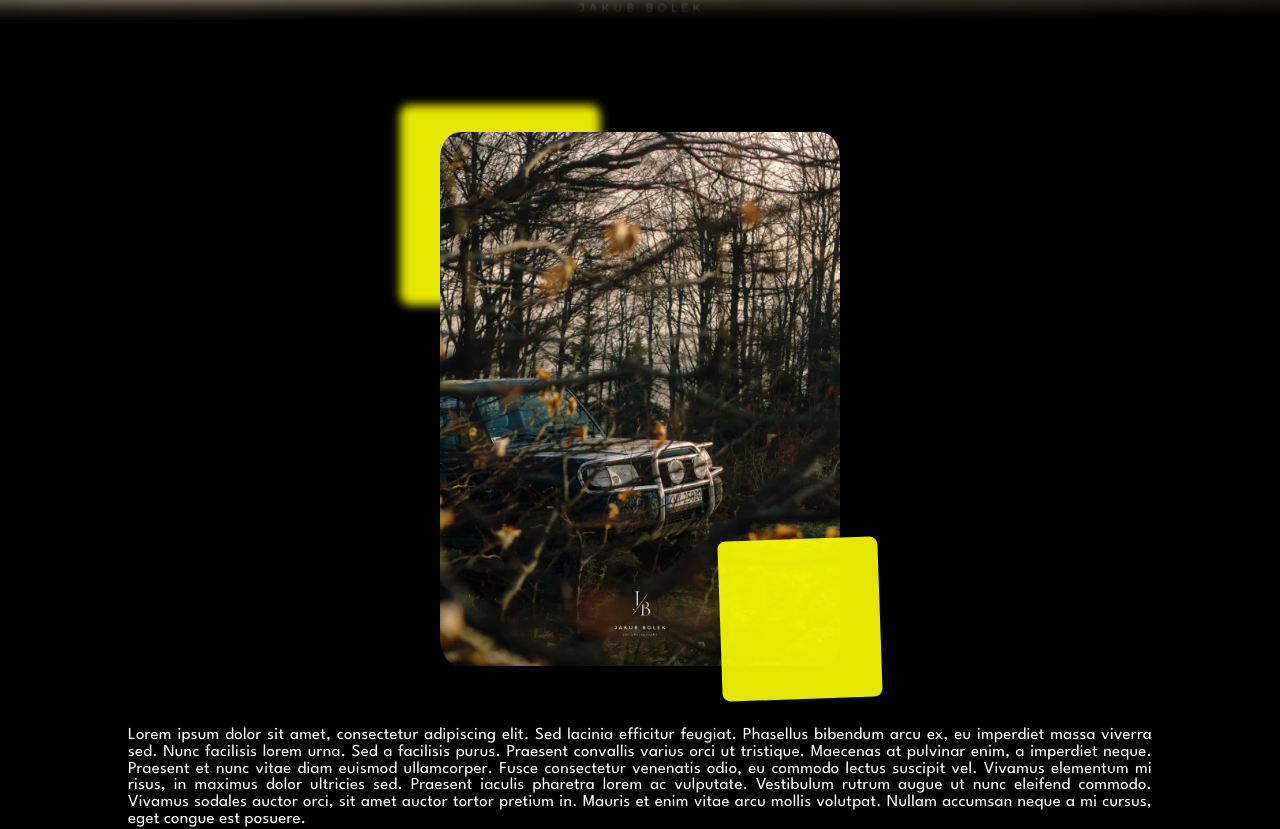
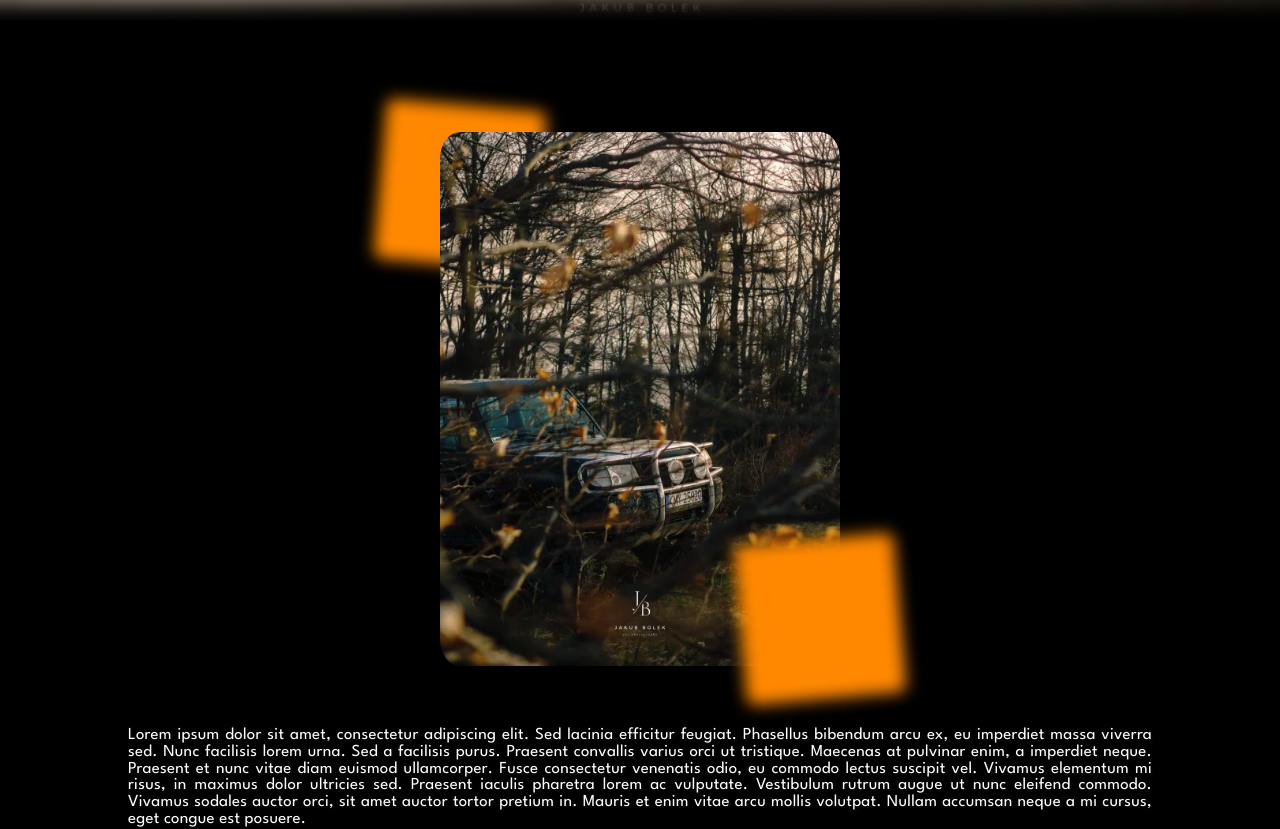
Before and after one commit to MateuszJankowski02/BolekPortfolio, a Nuxt app: page / in a window 1280 px wide. Shown: the part 780-1609 px from the top of the page. Built offline with nearby package versions, Linux system fonts and the light colour scheme; no server answers.

Commit message:
Deleted home button because it had no purpose

```diff
--- a/assets/styles/abstracts/_variables.scss
+++ b/assets/styles/abstracts/_variables.scss
@@ -1,5 +1,6 @@
-$backgroundColor: #0A0A0A;
-$fontColor: #FFFFFF;
+$primaryColor: #0A0A0A;
+$secondaryColor: #FFFFFF;
+$tertiaryColor: #ff8800;
 
 // components/gallery
 $transitionTime: 1000ms;
@@ -8,8 +9,8 @@ $transitionTime: 1000ms;
 $aboutImageWidth: clamp(200px, 20rem, 400px);
 
 //components/cardset
-$cardWidth: clamp(120px, 10rem, 300px);
-$cardHeight: clamp(180px, 15rem, 450px);
+$cardWidth: clamp(100px, 10rem, 300px);
+$cardHeight: calc($cardWidth * 1.33);
 
 $iconSize: clamp(25px, 2rem, 50px);
 
--- a/assets/styles/base/_base.scss
+++ b/assets/styles/base/_base.scss
@@ -3,8 +3,8 @@
 html, body {
     width: 100%;
     min-width: 320px;
-    background-color: $backgroundColor;
-    color: $fontColor;
+    background-color: $primaryColor;
+    color: $secondaryColor;
     font-size: $fontBase !important;
     text-shadow: 2px 2px 2px #0A0A0A !important;
     overflow-x: hidden;
--- a/assets/styles/components/_about.scss
+++ b/assets/styles/components/_about.scss
@@ -11,7 +11,6 @@
     position: absolute;
     bottom: -5%;
     right: -10%;
-    //background-color: yellow;
   }
 }
 
@@ -22,26 +21,26 @@
     content:"";
     height: calc($aboutImageWidth / 2.5);
     width: calc($aboutImageWidth / 2.5);
-    transform: rotate(-2deg);
+    transform: rotate(-5deg);
     position: absolute;
     bottom: -5%;
-    right: -10%;
-    background-color: yellow;
+    right: -15%;
+    background-color: $tertiaryColor;
     border-radius: 5%;
-    opacity: 0.9;
+    filter: blur(8px);
   }
   &::after{
     content:"";
-    height: calc($aboutImageWidth / 2);
-    width: calc($aboutImageWidth / 2);
+    height: calc($aboutImageWidth / 2.5);
+    width: calc($aboutImageWidth / 2.5);
+    transform: rotate(5deg);
     position: absolute;
     top: -5%;
-    left: -10%;
-    background-color: yellow;
+    left: -15%;
+    background-color: $tertiaryColor;
     border-radius: 5%;
-    opacity: 0.9;
     z-index: -1;
-    filter: blur(5px);
+    filter: blur(8px);
   }
 }
 
--- a/assets/styles/components/_button.scss
+++ b/assets/styles/components/_button.scss
@@ -10,10 +10,6 @@
   letter-spacing: 2px;
   cursor: pointer;
   transition: all 100ms linear;
-  &:hover{
-    transform: rotate(1deg);
-    transition: all 100ms linear;
-  }
   &::before{
     z-index: -10;
     position: absolute;
@@ -24,3 +20,9 @@
     background-color: rgba(0,0,0,0.2);
   }
 }
+.headerButton {
+  &:hover {
+    transform: rotate(-2deg);
+    transition: all 100ms linear;
+  }
+}
--- a/components/AppHeader.vue
+++ b/components/AppHeader.vue
@@ -32,10 +32,9 @@ onMounted(() => {
     <Transition name="headerTransition">
       <div class="header" v-if="!sectionTransition">
           <div class="headerButtons">
-              <AppButton buttonTitle="Home" @click="scrollTo(home)"/>
-              <AppButton buttonTitle="About" @click="scrollTo(about)"/>
-              <AppButton buttonTitle="Gallery" @click="scrollTo(gallery)"/>
-              <AppButton buttonTitle="Contact" @click="scrollTo(contact)"/>
+              <AppButton buttonTitle="About" @click="scrollTo(about)" class="headerButton"/>
+              <AppButton buttonTitle="Gallery" @click="scrollTo(gallery)" class="headerButton"/>
+              <AppButton buttonTitle="Contact" @click="scrollTo(contact)" class="headerButton"/>
           </div>
       </div>
     </Transition>
```
